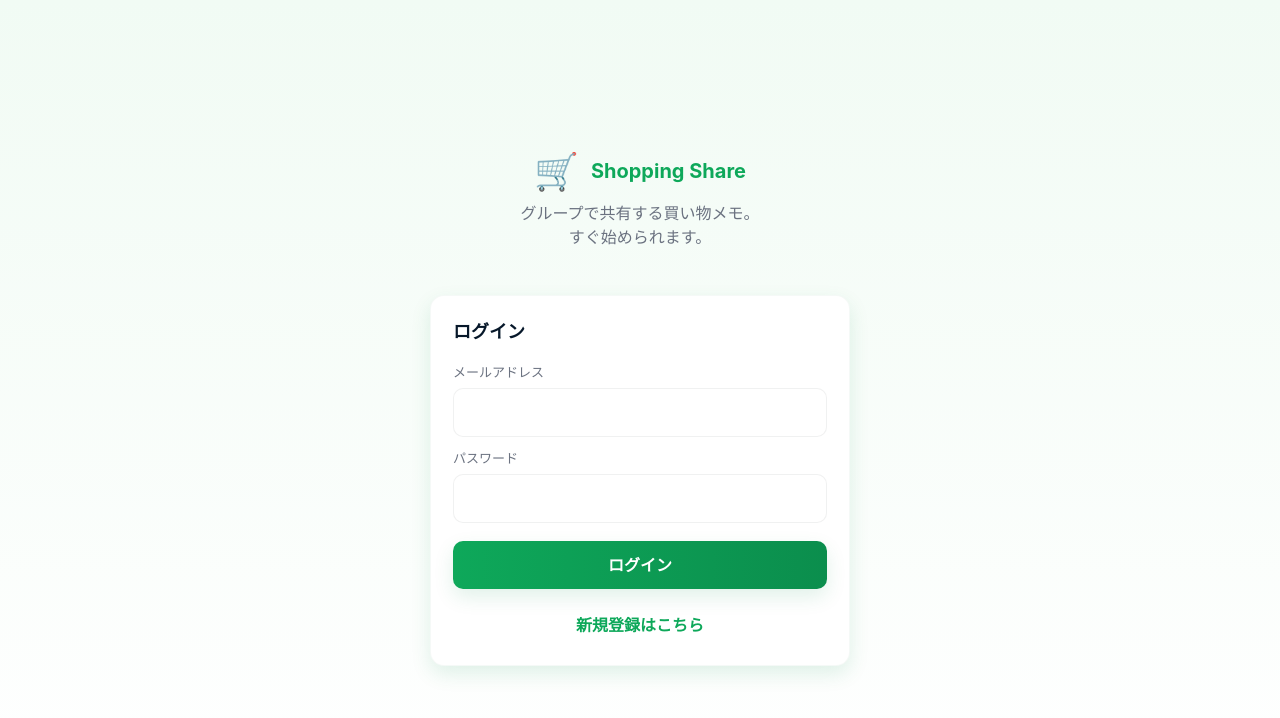
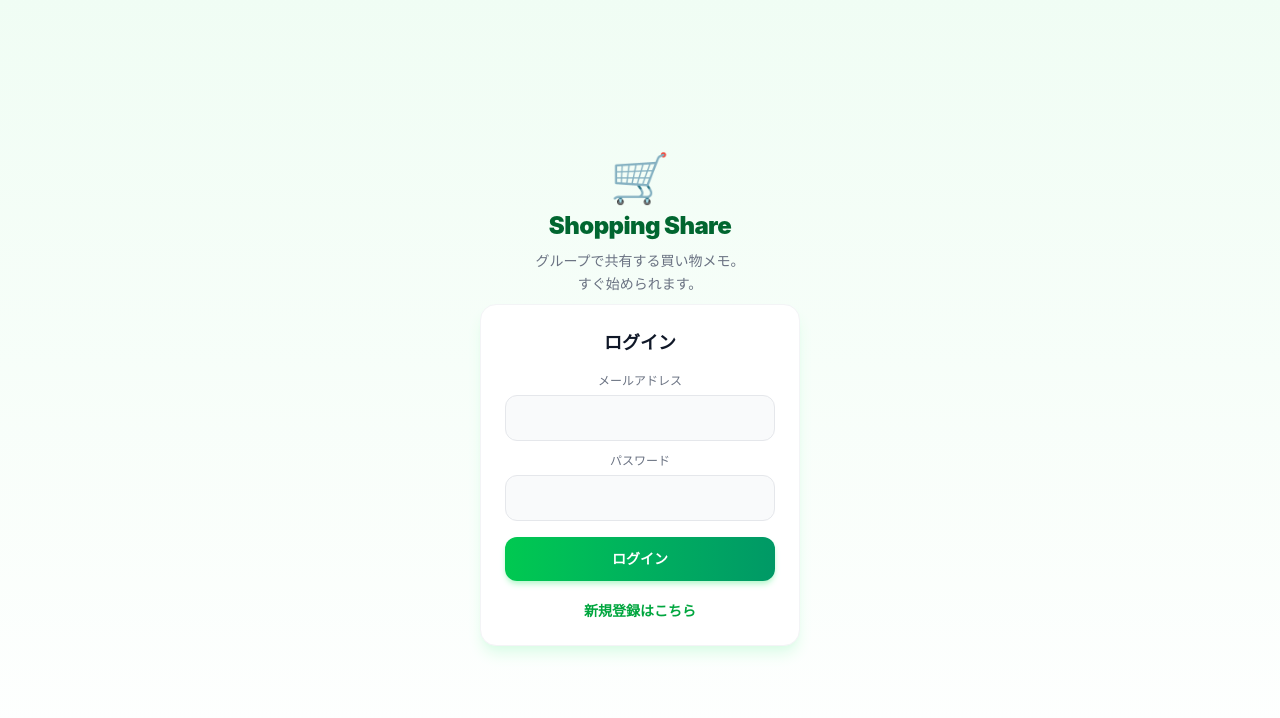
Before and after one commit to YUJI1027/Shopping-Share, a Vue app: page /login in a window 1280 px wide. Shown: the top 718 px of the page. Built offline with nearby package versions, Linux system fonts and the light colour scheme; no server answers.

Commit message:
tailwindcssに移行

```diff
--- a/src/components/Login.vue
+++ b/src/components/Login.vue
@@ -1,37 +1,33 @@
 // ...existing code...
 <template>
-    <div class="page">
-        <div class="page-inner">
-            <div class="hero">
-                <div class="hero-left">
-                    <div class="brand">
-                        <span class="logo" aria-hidden="true">🛒</span>
-                        <h1 class="app-name">Shopping Share</h1>
-                    </div>
-                    <p class="lead">グループで共有する買い物メモ。<br>すぐ始められます。</p>
-                </div>
+    <div class="min-h-screen flex items-center justify-center bg-gradient-to-b from-green-50 to-white px-4 py-10">
+        <div class="w-full max-w-sm flex flex-col items-center gap-6 animate-fade-up">
+            <div class="flex flex-col items-center gap-2 text-center">
+                    <span class="text-5xl leading-none" aria-hidden="true">🛒</span>
+                    <h1 class="text-2xl font-black tracking-tight text-green-800">Shopping Share</h1>
+                    <p class="text-sm text-gray-500 leading-relaxed">グループで共有する買い物メモ。<br>すぐ始められます。</p>
 
-                <div class="card" role="region" aria-label="ログイン">
-                    <h2 class="card-title">ログイン</h2>
+                <div class="w-80 bg-white rounded-2xl p-6 shadow-lg shadow-green-100 border border-gray-100 flex flex-col gap-4" role="region" aria-label="ログイン">
+                    <h2 class="text-lg font-bold text-gray-900">ログイン</h2>
 
-                    <form @submit.prevent="login" class="form">
-                        <label class="form-label">
-                            <span class="label-text">メールアドレス</span>
-                            <input v-model="email" type="email" required autocomplete="email" class="input" />
+                    <form @submit.prevent="login" class="flex  flex-col gap-3">
+                        <label class="flex flex-col gap-1.5">
+                            <span class="text-xs font-medium text-gray-500">メールアドレス</span>
+                            <input v-model="email" type="email" required autocomplete="email" class="px-4 py-3 rounded-xl border border-gray-200 bg-gray-50 text-sm focus:outline-none focus:border-green-400 focus:ring-2 focus:ring-green-100 transition" />
                         </label>
 
-                        <label class="form-label">
-                            <span class="label-text">パスワード</span>
-                            <input v-model="password" type="password" required autocomplete="current-password" class="input" />
+                        <label class="flex flex-col gap-1.5">
+                            <span class="text-xs font-medium text-gray-500">パスワード</span>
+                            <input v-model="password" type="password" required autocomplete="current-password" class="px-4 py-3 rounded-xl border border-gray-200 bg-gray-50 text-sm focus:outline focus:border-green-400 focus:ring-2 focus:ring-green-100 transition" />
                         </label>
 
-                        <button type="submit" class="btn-primary" :disabled="isSubmitting">
+                        <button type="submit" :disabled="isSubmitting" class="mt-1 w-full py-3 rounded-xl text-sm font-bold text-white bg-gradient-to-r from-green-500 to-emerald-600 hover:opacity-90 shadow-md shadow-green-200  transition cursor-pointer disabled:opacity-60 disabled:cursor-not-allowed">
                             {{ isSubmitting ? 'ログイン中…' : 'ログイン' }}
                         </button>
                     </form>
 
-                    <div class="card-foot">
-                        <button class="btn-link" @click="goRegister" aria-label="新規登録へ">新規登録はこちら</button>
+                    <div class="flex justify-center pt-1">
+                        <button class="text-sm font-semibold text-green-600 hover:underline cursor-pointer bg-transparent border-none" @click="goRegister" aria-label="新規登録へ">新規登録はこちら</button>
                     </div>
                 </div>
             </div>
@@ -40,7 +36,9 @@
 </template>
 
 <script setup>
+// ======================
 // コンポーネントのインポート
+// ======================
 import { ref } from 'vue'
 import { useRouter } from 'vue-router'
 import { signInWithEmailAndPassword } from 'firebase/auth'
@@ -76,157 +74,3 @@ const goRegister = () => {
   router.push('/register') // 新規登録ページへリダイレクト
 }
 </script>
-
-<style scoped>
-.page {
-    min-height: 100vh;
-    display: flex;
-    align-items: center;
-    justify-content: center;
-    background: linear-gradient(180deg, #f1fbf4, #ffffff);
-    padding: 32px 16px;
-    font-family: -apple-system, BlinkMacSystemFont, "Helvetica Neue", "Noto Sans JP", "Segoe UI", Roboto, sans-serif;
-    color: #0f172a;
-}
-
-.page-inner {
-    width: 100%;
-    max-width: 980px;
-    margin: 0 auto;
-    padding: 0 12px;
-}
-
-/* ヒーローレイアウト */
-.hero {
-    width: 100%;
-    display: flex;
-    flex-direction: column;
-    gap: 28px;
-    align-items: center;
-    justify-content: center;
-}
-
-/* 左の説明 */
-.hero-left {
-    width: 100%;
-    display: flex;
-    flex-direction: column;
-    justify-content: center;
-    padding: 18px;
-    text-align: center;
-}
-.brand {
-    display: flex;
-    align-items: center;
-    gap: 12px;
-    justify-content: center;
-}
-.logo {
-    font-size: 36px;
-    line-height: 1;
-}
-.app-name {
-    margin: 0;
-    font-size: 20px;
-    font-weight: 700;
-    color: #0ea85a;
-}
-.lead {
-    margin-top: 12px;
-    color: #6b7280;
-    line-height: 1.5;
-}
-
-/* カード */
-.card {
-    width: 100%;
-    max-width: 420px;
-    background: #ffffff;
-    border-radius: 14px;
-    padding: 22px;
-    box-shadow: 0 8px 20px rgba(11,142,77,0.12);
-    border: 1px solid rgba(6, 95, 60, 0.04);
-    display: flex;
-    flex-direction: column;
-    gap: 12px;
-    align-items: stretch;
-}
-.card-title {
-    margin: 0;
-    font-size: 18px;
-    font-weight: 700;
-    color: #07182a;
-    text-align: left;
-}
-
-/* フォーム */
-.form {
-    display: flex;
-    flex-direction: column;
-    gap: 12px;
-    margin-top: 6px;
-}
-
-.form-label {
-    display: flex;
-    flex-direction: column;
-    gap: 6px; }
-
-.label-text {
-    font-size: 13px;
-    color: #6b7280;
-}
-
-.input {
-    padding: 12px 14px;
-    border-radius: 10px;
-    border: 1px solid rgba(7, 20, 30, 0.06);
-    background: #fff;
-    font-size: 15px;
-    outline: none;
-    transition: box-shadow .12s ease, border-color .12s ease;
-}
-.input:focus {
-    border-color: rgba(14,110,64,0.16);
-    box-shadow: 0 6px 18px rgba(14,110,64,0.06);
-}
-
-/* ボタン */
-.btn-primary {
-    margin-top: 6px;
-    padding: 12px;
-    border-radius: 10px;
-    border: none;
-    background: linear-gradient(90deg, #0ea85a, #0b8e4d);
-    color: #fff;
-    font-weight: 700;
-    cursor: pointer;
-    box-shadow: 0 8px 20px rgba(11,142,77,0.12);
-}
-.btn-primary:disabled {
-    opacity: 0.6;
-    cursor: not-allowed;
-}
-
-/* フッターリンク */
-.card-foot {
-    margin-top: 6px;
-    display: flex;
-    justify-content: center;
-}
-.btn-link {
-    background: transparent;
-    border: none;
-    color: #0ea85a;
-    font-weight: 600;
-    cursor: pointer;
-    padding: 6px;
-}
-
-/* レスポンシブ */
-@media (max-width: 420px) {
-    .card { padding: 14px; border-radius: 12px; }
-    .input { padding: 10px; }
-    .btn-primary { padding: 10px; }
-}
-</style>
```
